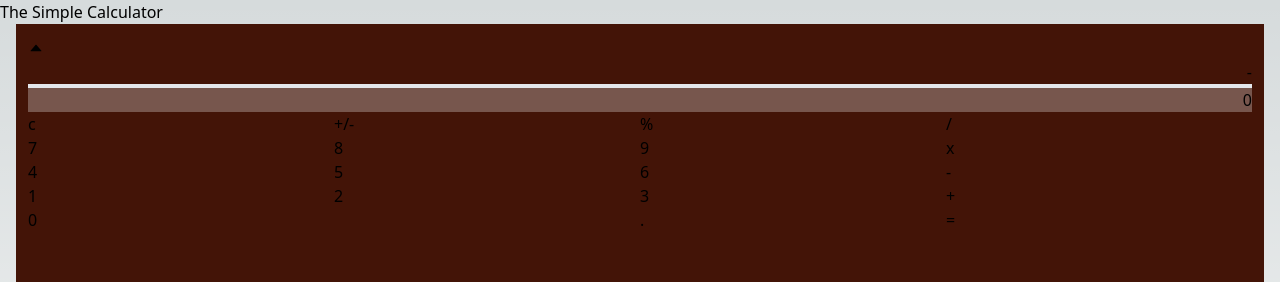
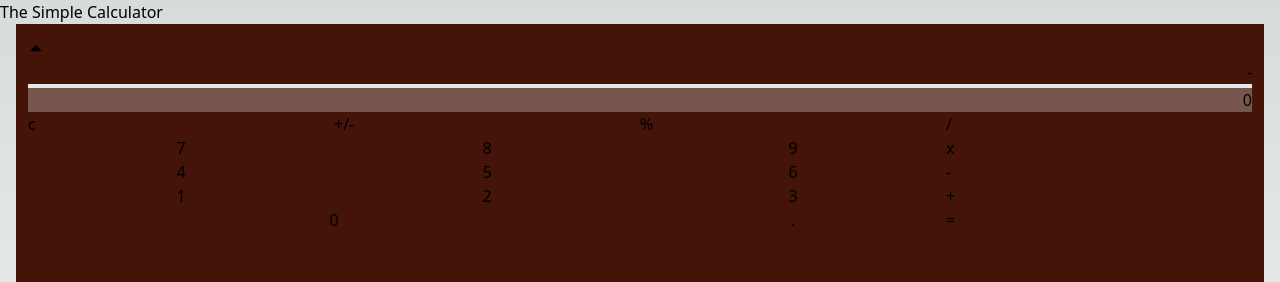
Before and after one commit to rifqimfahmi/the-simple-calculator, a Next.js app: page / in a window 1280 px wide. Shown: the top 282 px of the page. Built offline with nearby package versions, Linux system fonts and the light colour scheme.

Commit message:
dispatch number

```diff
--- a/src/components/calculator/keypad/Number.tsx
+++ b/src/components/calculator/keypad/Number.tsx
@@ -1,12 +1,28 @@
+import { CalculatorStoreState } from "@/store/calculatorStore";
+import { numberKeypadClicked } from "@/store/reducers/calculatorReducer";
+import { useDispatch } from "react-redux";
+import { useSelector } from "react-redux";
+
 interface Props {
   number: string;
   className?: string;
 }
 
 const Number = ({ number, className }: Props) => {
+  const activeDisplay = useSelector(
+    (state: CalculatorStoreState) => state.one.activeCalc
+  );
+  const dispatch = useDispatch();
+
+  const onClickNumber = () => {
+    dispatch(numberKeypadClicked(number));
+  };
+
   return (
     <>
-      <p className={className}>{number}</p>
+      <button className={className} onClick={onClickNumber}>
+        {number}
+      </button>
     </>
   );
 };
--- a/src/store/reducers/calculatorReducer.tsx
+++ b/src/store/reducers/calculatorReducer.tsx
@@ -12,11 +12,11 @@ const calculatorSlice = createSlice({
   name: "calculator",
   initialState,
   reducers: {
-    updateDisplay: (state, action: PayloadAction<string>) => {
-      state.activeCalc = action.payload;
+    numberKeypadClicked: (state, action: PayloadAction<string>) => {
+      state.activeCalc = `${state.activeCalc}${action.payload}`;
     },
   },
 });
 
-export const { updateDisplay } = calculatorSlice.actions;
+export const { numberKeypadClicked } = calculatorSlice.actions;
 export default calculatorSlice.reducer;
```
